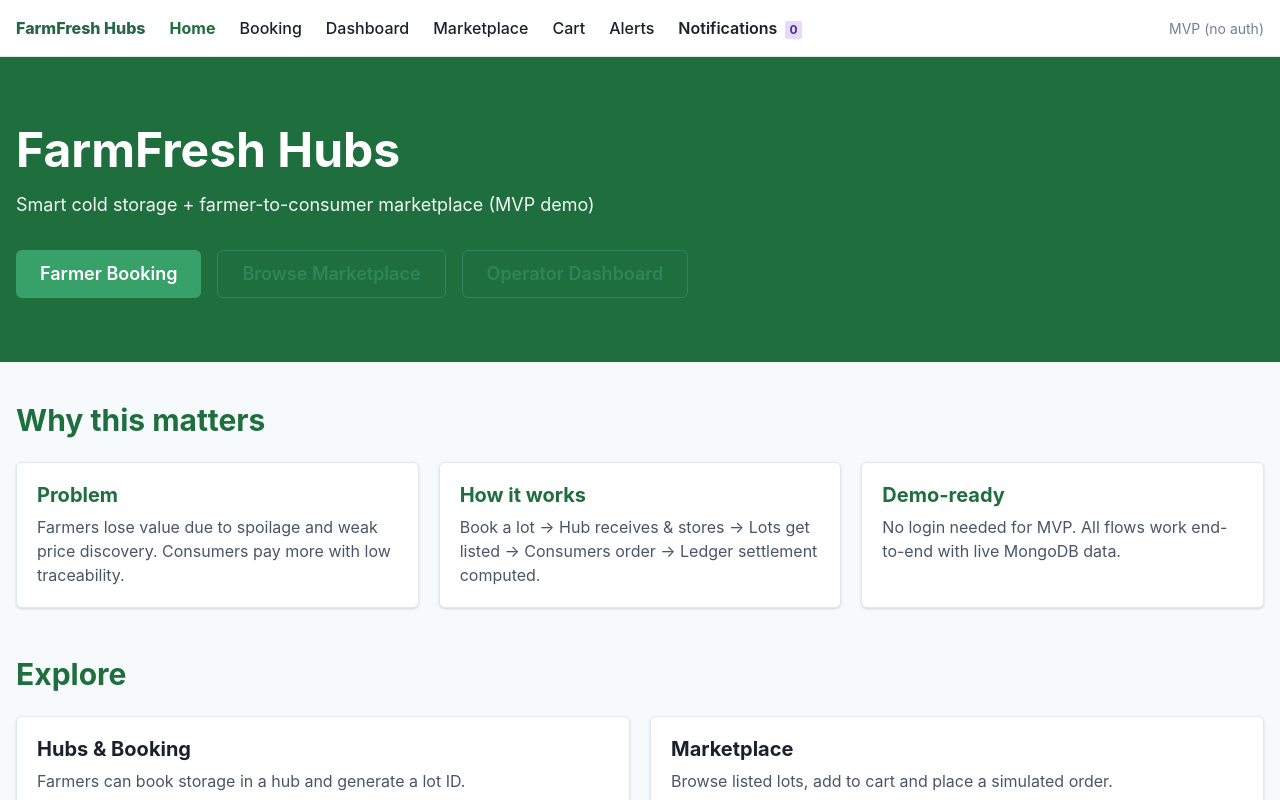
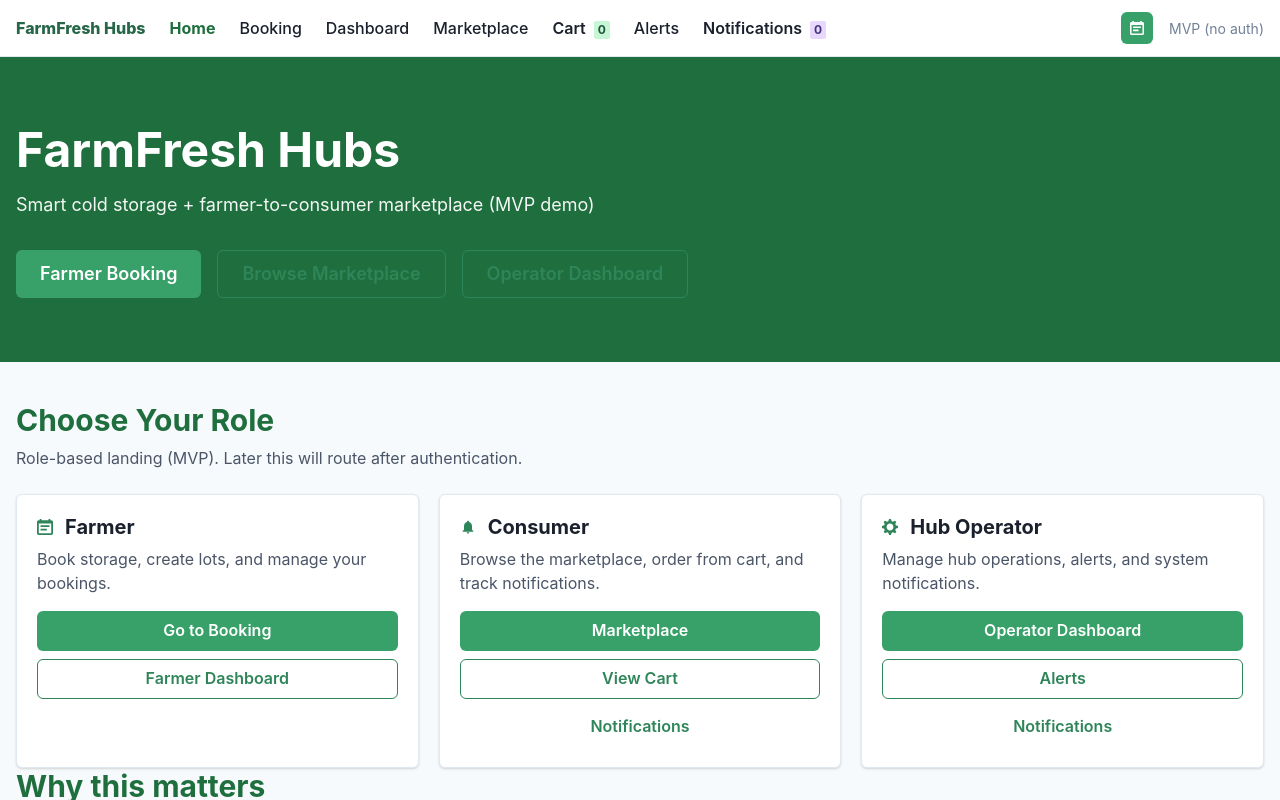
Before and after one commit to Mahaselvan/farmfresh-hubs, a React (Vite) app in the folder client/: page / in a window 1280 px wide. Shown: the top 800 px of the page. Built offline with nearby package versions, Linux system fonts and the light colour scheme; no server answers.

Commit message:
separate pages options added in landing pages

```diff
--- a/client/src/components/Navbar.jsx
+++ b/client/src/components/Navbar.jsx
@@ -15,11 +15,13 @@ import {
   Link,
   Spacer,
   Text,
+  Tooltip,
   useDisclosure
 } from "@chakra-ui/react";
 import { Link as RouterLink, NavLink } from "react-router-dom";
-import { HamburgerIcon } from "@chakra-ui/icons";
+import { CalendarIcon, HamburgerIcon } from "@chakra-ui/icons";
 import { api } from "../api/endpoints";
+import { useCart } from "../context/CartContext";
 
 const NavItem = ({ to, children }) => (
   <Link
@@ -41,6 +43,8 @@ const NavItem = ({ to, children }) => (
 export default function Navbar() {
   const { isOpen, onOpen, onClose } = useDisclosure();
   const [notifCount, setNotifCount] = useState(0);
+  const { cartItems } = useCart();
+  const cartCount = cartItems.length;
 
   useEffect(() => {
   let alive = true;
@@ -72,7 +76,20 @@ export default function Navbar() {
       <NavItem to="/booking">Booking</NavItem>
       <NavItem to="/dashboard">Dashboard</NavItem>
       <NavItem to="/market">Marketplace</NavItem>
-      <NavItem to="/cart">Cart</NavItem>
+      <Link
+        as={RouterLink}
+        to="/cart"
+        px={2}
+        py={1}
+        borderRadius="md"
+        _hover={{ textDecoration: "none", bg: "gray.100" }}
+        fontWeight={600}
+      >
+        Cart{" "}
+        <Badge ml={1} colorScheme="green">
+          {cartCount}
+        </Badge>
+      </Link>
       <NavItem to="/alerts">Alerts</NavItem>
 
       <Link
@@ -105,6 +122,19 @@ export default function Navbar() {
           </HStack>
 
           <Spacer />
+
+          <Tooltip label="Farmer Booking" hasArrow>
+            <IconButton
+              as={RouterLink}
+              to="/booking"
+              aria-label="Farmer booking"
+              icon={<CalendarIcon />}
+              size="sm"
+              colorScheme="green"
+              variant="solid"
+              display={{ base: "none", md: "inline-flex" }}
+            />
+          </Tooltip>
 
           <Text display={{ base: "none", md: "block" }} fontSize="sm" color="gray.500">
             MVP (no auth)
--- a/client/src/pages/Home.jsx
+++ b/client/src/pages/Home.jsx
@@ -3,6 +3,8 @@ import {
   Button,
   Container,
   Heading,
+  HStack,
+  Icon,
   SimpleGrid,
   Text,
   Card,
@@ -10,6 +12,7 @@ import {
   Stack
 } from "@chakra-ui/react";
 import { Link as RouterLink } from "react-router-dom";
+import { BellIcon, CalendarIcon, SettingsIcon } from "@chakra-ui/icons";
 
 const Feature = ({ title, desc }) => (
   <Card border="1px solid" borderColor="gray.200">
@@ -47,6 +50,79 @@ export default function Home() {
       </Box>
 
       <Container maxW="7xl" py={10}>
+        <Heading size="lg" color="brand.700">Choose Your Role</Heading>
+        <Text mt={2} color="gray.600">
+          Role-based landing (MVP). Later this will route after authentication.
+        </Text>
+
+        <SimpleGrid mt={6} columns={{ base: 1, md: 3 }} spacing={5}>
+          <Card border="1px solid" borderColor="gray.200">
+            <CardBody>
+              <HStack spacing={3}>
+                <Icon as={CalendarIcon} color="green.600" />
+                <Heading size="md">Farmer</Heading>
+              </HStack>
+              <Text mt={2} color="gray.600">
+                Book storage, create lots, and manage your bookings.
+              </Text>
+              <Stack mt={4} spacing={2}>
+                <Button as={RouterLink} to="/booking" colorScheme="green">
+                  Go to Booking
+                </Button>
+                <Button as={RouterLink} to="/farmer" variant="outline" colorScheme="green">
+                  Farmer Dashboard
+                </Button>
+              </Stack>
+            </CardBody>
+          </Card>
+
+          <Card border="1px solid" borderColor="gray.200">
+            <CardBody>
+              <HStack spacing={3}>
+                <Icon as={BellIcon} color="green.600" />
+                <Heading size="md">Consumer</Heading>
+              </HStack>
+              <Text mt={2} color="gray.600">
+                Browse the marketplace, order from cart, and track notifications.
+              </Text>
+              <Stack mt={4} spacing={2}>
+                <Button as={RouterLink} to="/market" colorScheme="green">
+                  Marketplace
+                </Button>
+                <Button as={RouterLink} to="/cart" variant="outline" colorScheme="green">
+                  View Cart
+                </Button>
+                <Button as={RouterLink} to="/notifications" variant="ghost" colorScheme="green">
+                  Notifications
+                </Button>
+              </Stack>
+            </CardBody>
+          </Card>
+
+          <Card border="1px solid" borderColor="gray.200">
+            <CardBody>
+              <HStack spacing={3}>
+                <Icon as={SettingsIcon} color="green.600" />
+                <Heading size="md">Hub Operator</Heading>
+              </HStack>
+              <Text mt={2} color="gray.600">
+                Manage hub operations, alerts, and system notifications.
+              </Text>
+              <Stack mt={4} spacing={2}>
+                <Button as={RouterLink} to="/dashboard" colorScheme="green">
+                  Operator Dashboard
+                </Button>
+                <Button as={RouterLink} to="/alerts" variant="outline" colorScheme="green">
+                  Alerts
+                </Button>
+                <Button as={RouterLink} to="/notifications" variant="ghost" colorScheme="green">
+                  Notifications
+                </Button>
+              </Stack>
+            </CardBody>
+          </Card>
+        </SimpleGrid>
+
         <Heading size="lg" color="brand.700">Why this matters</Heading>
 
         <SimpleGrid mt={6} columns={{ base: 1, md: 3 }} spacing={5}>
```
